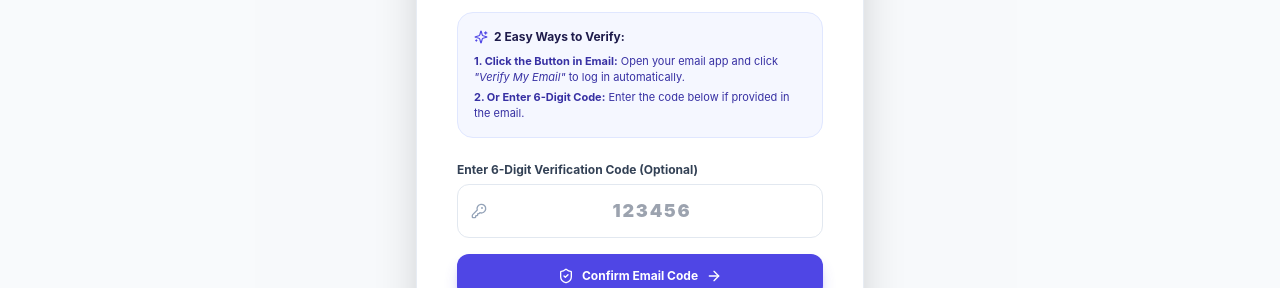
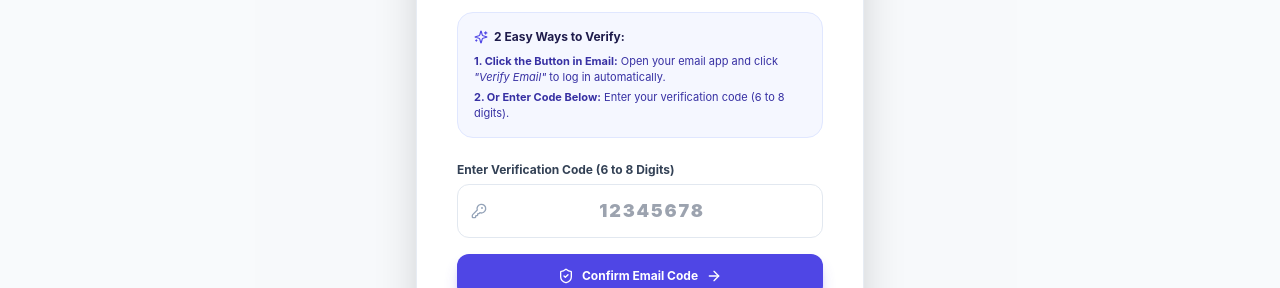
Before and after one commit to tubouke-code/StudyNoteHub, a Next.js app: page /verify-email in a window 1280 px wide. Shown: the part 462-750 px from the top of the page. Built offline with nearby package versions, Linux system fonts and the light colour scheme; no server answers.

Commit message:
feat: support up to 8-digit OTP verification codes across all auth token types

```diff
--- a/src/app/verify-email/page.tsx
+++ b/src/app/verify-email/page.tsx
@@ -54,7 +54,12 @@ function VerifyEmailContent() {
   const handleVerifyOtp = async (e: React.FormEvent) => {
     e.preventDefault();
     if (!otpCode.trim() || !email) {
-      setErrorMessage('Please enter the 6-digit verification code sent to your email.');
+      setErrorMessage('Please enter the verification code sent to your email.');
+      return;
+    }
+
+    if (otpCode.trim().length < 6) {
+      setErrorMessage('Please enter the complete verification code (6 to 8 digits).');
       return;
     }
 
@@ -65,7 +70,7 @@ function VerifyEmailContent() {
     try {
       const supabase = createClient();
 
-      // Verify the OTP with Supabase
+      // 1. Try verify with 'email' (Magic Link OTP)
       const { data, error } = await supabase.auth.verifyOtp({
         email: email.trim().toLowerCase(),
         token: otpCode.trim(),
@@ -73,7 +78,7 @@ function VerifyEmailContent() {
       });
 
       if (error) {
-        // Also try 'signup' token type if 'email' fails
+        // 2. Try with 'signup' token type
         const { data: signupData, error: signupError } = await supabase.auth.verifyOtp({
           email: email.trim().toLowerCase(),
           token: otpCode.trim(),
@@ -81,7 +86,16 @@ function VerifyEmailContent() {
         });
 
         if (signupError) {
-          throw new Error(signupError.message || error.message);
+          // 3. Try with 'magiclink' token type
+          const { data: magicData, error: magicError } = await supabase.auth.verifyOtp({
+            email: email.trim().toLowerCase(),
+            token: otpCode.trim(),
+            type: 'magiclink' as any,
+          });
+
+          if (magicError) {
+            throw new Error(magicError.message || signupError.message || error.message);
+          }
         }
       }
 
@@ -114,7 +128,7 @@ function VerifyEmailContent() {
       }, 1500);
 
     } catch (err: any) {
-      setErrorMessage(err.message || 'Invalid or expired verification code. Please request a new code.');
+      setErrorMessage(err.message || 'Invalid or expired verification code. Please request a fresh code.');
     } finally {
       setIsLoading(false);
     }
@@ -146,7 +160,7 @@ function VerifyEmailContent() {
         if (resendError) throw resendError;
       }
 
-      setSuccessMessage('A fresh verification link and code have been sent to your inbox!');
+      setSuccessMessage('A fresh verification code and link have been sent to your inbox!');
       setCountdown(60);
     } catch (err: any) {
       setErrorMessage(err.message || 'Failed to resend verification email. Please wait a moment.');
@@ -194,8 +208,8 @@ function VerifyEmailContent() {
             <Sparkles className="w-3.5 h-3.5 text-indigo-600" /> 2 Easy Ways to Verify:
           </p>
           <div className="space-y-1 text-[11px] text-indigo-800">
-            <p><strong>1. Click the Button in Email:</strong> Open your email app and click <em>"Verify My Email"</em> to log in automatically.</p>
-            <p><strong>2. Or Enter 6-Digit Code:</strong> Enter the code below if provided in the email.</p>
+            <p><strong>1. Click the Button in Email:</strong> Open your email app and click <em>"Verify Email"</em> to log in automatically.</p>
+            <p><strong>2. Or Enter Code Below:</strong> Enter your verification code (6 to 8 digits).</p>
           </div>
         </div>
 
@@ -218,16 +232,16 @@ function VerifyEmailContent() {
         <form onSubmit={handleVerifyOtp} className="space-y-4">
           <div className="space-y-1.5">
             <label className="text-xs font-bold text-slate-700 block">
-              Enter 6-Digit Verification Code (Optional)
+              Enter Verification Code (6 to 8 Digits)
             </label>
             <div className="relative">
               <KeyRound className="w-4 h-4 text-slate-400 absolute left-3.5 top-1/2 -translate-y-1/2" />
               <input
                 type="text"
-                maxLength={6}
+                maxLength={8}
                 value={otpCode}
                 onChange={(e) => setOtpCode(e.target.value.replace(/\D/g, ''))}
-                placeholder="123456"
+                placeholder="12345678"
                 className="w-full pl-10 pr-4 py-3 rounded-xl border border-slate-200 text-center text-lg font-black tracking-widest text-slate-900 outline-none focus:border-primary-500 focus:ring-2 focus:ring-primary-100"
               />
             </div>
```
